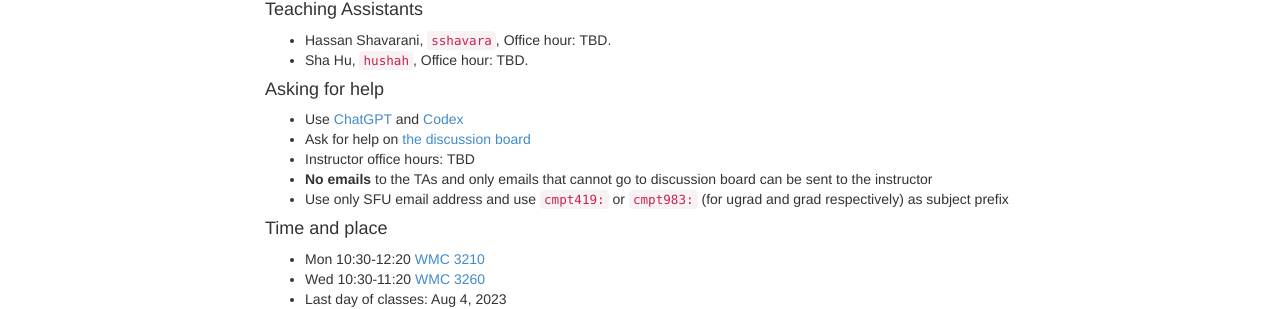
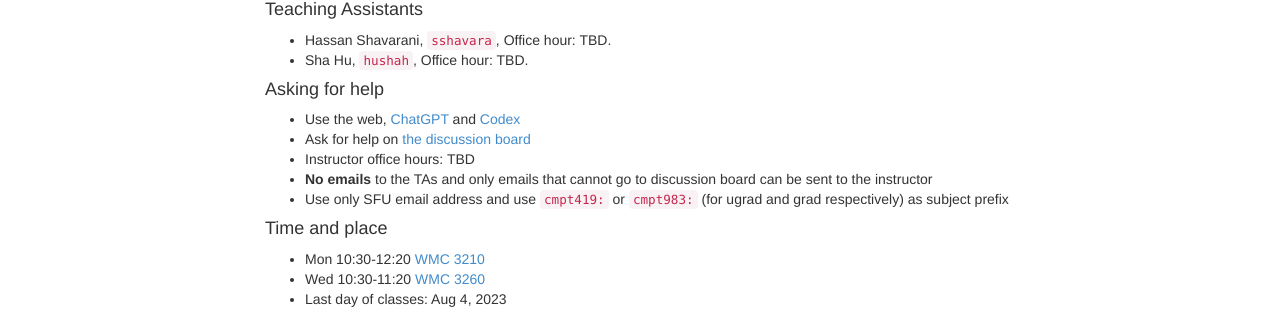
Before and after one commit to anoopsarkar/advanced-nlp-class, a Jekyll site: the page built from index.md, in a window 1280 px wide and 900 px high, scrolled down 657 px. Shown: the part 149-458 px from the top of the window. Built offline with Jekyll 4.4.1, drawn with Linux system fonts in a browser that asks for light colours; nearby versions of some CDN libraries.

Commit message:
ask for help help

```diff
--- a/index.md
+++ b/index.md
@@ -69,7 +69,7 @@ At the end of this course, the student should:
 </ul>
 
 #### Asking for help
-* Use [ChatGPT](https://chat.openai.com) and [Codex](https://platform.openai.com/docs/guides/code)
+* Use the web, [ChatGPT](https://chat.openai.com) and [Codex](https://platform.openai.com/docs/guides/code)
 * Ask for help on [the discussion board]({{ site.coursys }}/discussion)
 * Instructor office hours: TBD
 * <b>No emails</b> to the TAs and only emails that cannot go to discussion board can be sent to the instructor
```
